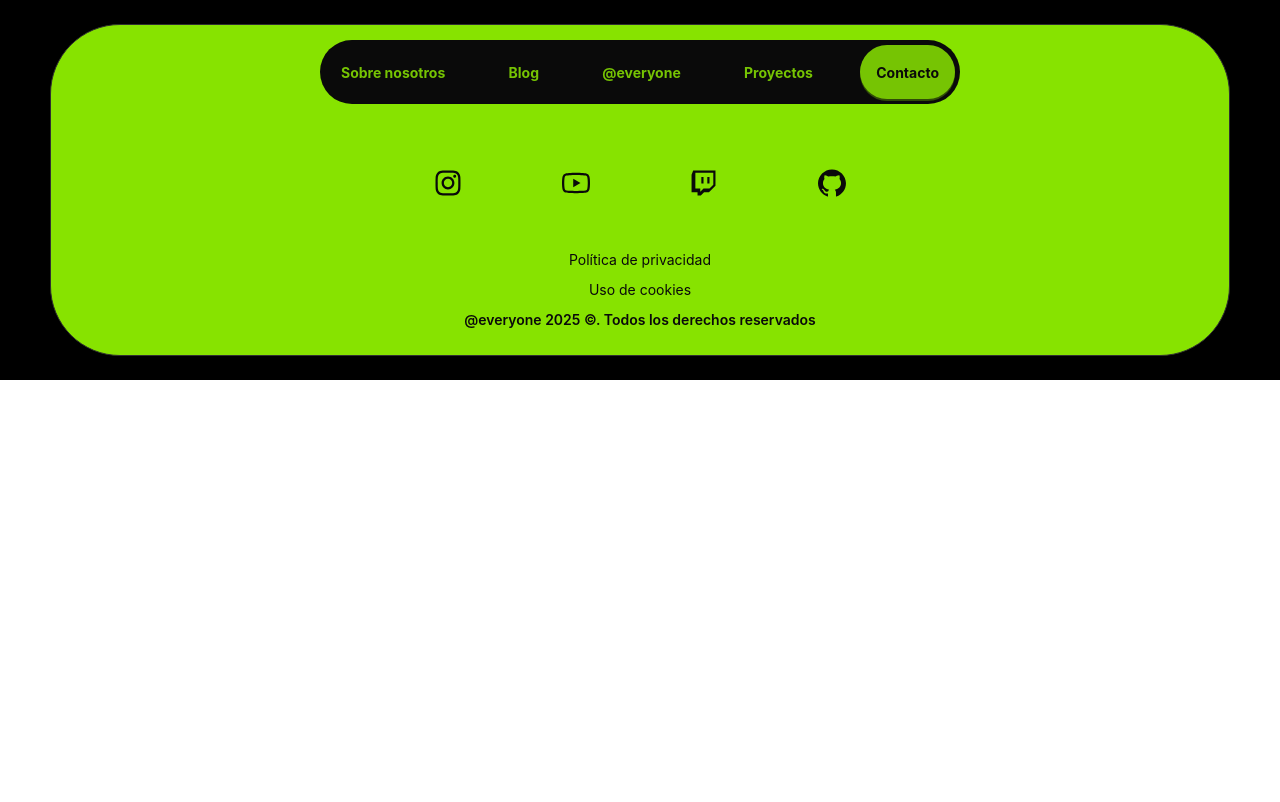
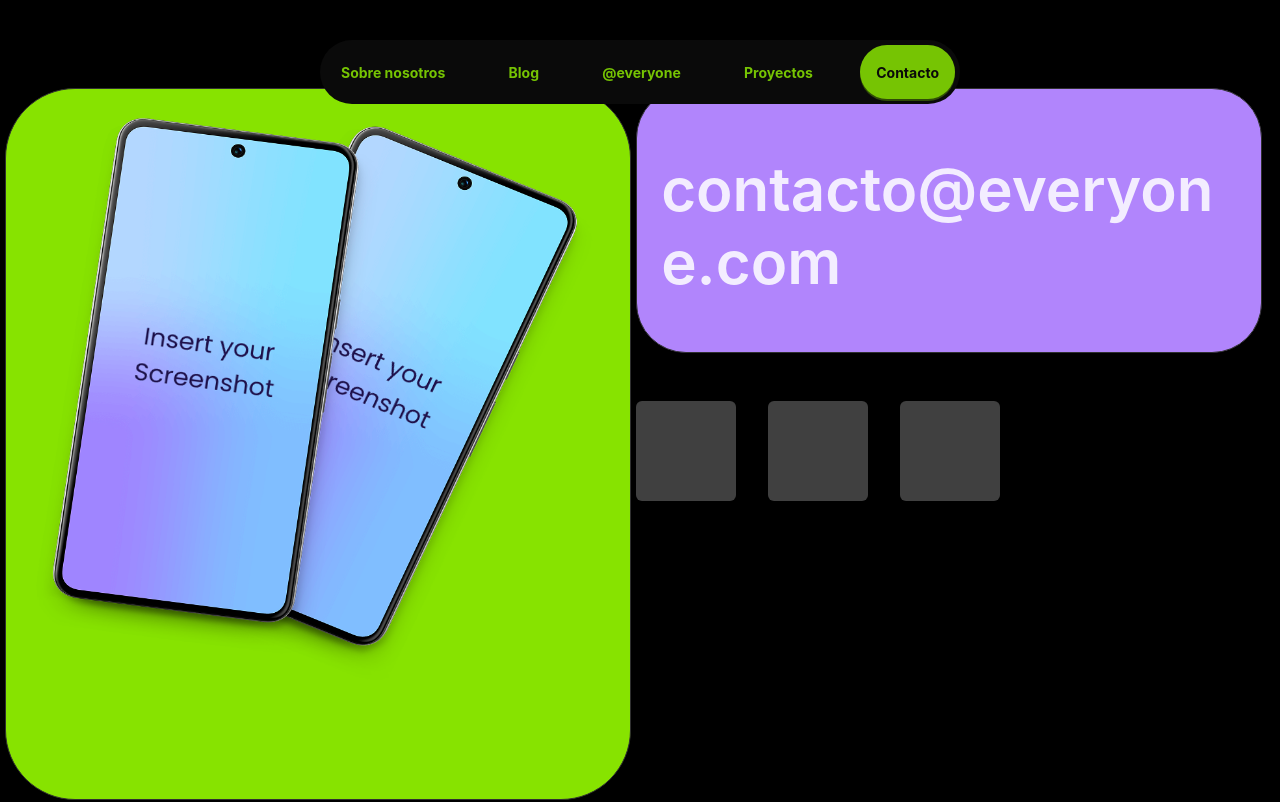
Before and after one commit to arroba-everyone/Everyone_Web, a React (Vite) app: page /contact in a window 1280 px wide. Shown: the top 802 px of the page. Built offline with nearby package versions, Linux system fonts and the light colour scheme; no server answers.

Commit message:
Contact page done

```diff
--- a/src/routes/contact.tsx
+++ b/src/routes/contact.tsx
@@ -1,10 +1,41 @@
 import { MainLayout } from '@everyone-web/components/MainLayout/MainLayout';
+import { Card } from '@everyone-web/ui/Card/Card';
+import { Flex } from '@everyone-web/ui/Common/Flex';
 import { createFileRoute } from '@tanstack/react-router';
+import { Avatar, Image } from 'antd';
+import movilesContacto from '@everyone-web/assets/movilesContacto.png';
+import { Title } from '@everyone-web/ui/Common/Typography';
 
 export const Route = createFileRoute('/contact')({
   component: Contact,
 });
 
 function Contact() {
-  return <MainLayout></MainLayout>;
+  return (
+    <MainLayout>
+      <Flex fullScreen justify="space-evenly" style={{ paddingTop: '11dvh' }}>
+        <Card bgColor="var(--color-primary)" borderRadius={70}>
+          <Image
+            src={movilesContacto}
+            alt="Contact Us"
+            width={'45dvw'}
+            height={'45dvw'}
+            preview={false}
+          />
+        </Card>
+        <Flex vertical gap={48}>
+          <Card bgColor="var(--color-secondary)" borderRadius={50}>
+            <Flex style={{ width: '45dvw' }} justify="center">
+              <Title style={{ fontSize: 60 }}>contacto@everyone.com</Title>
+            </Flex>
+          </Card>
+          <Flex gap={32}>
+            <Avatar size={100} shape="square" />
+            <Avatar size={100} shape="square" />
+            <Avatar size={100} shape="square" />
+          </Flex>
+        </Flex>
+      </Flex>
+    </MainLayout>
+  );
 }
```
Also changed, not shown: src/assets/movilesContacto.png (added).
